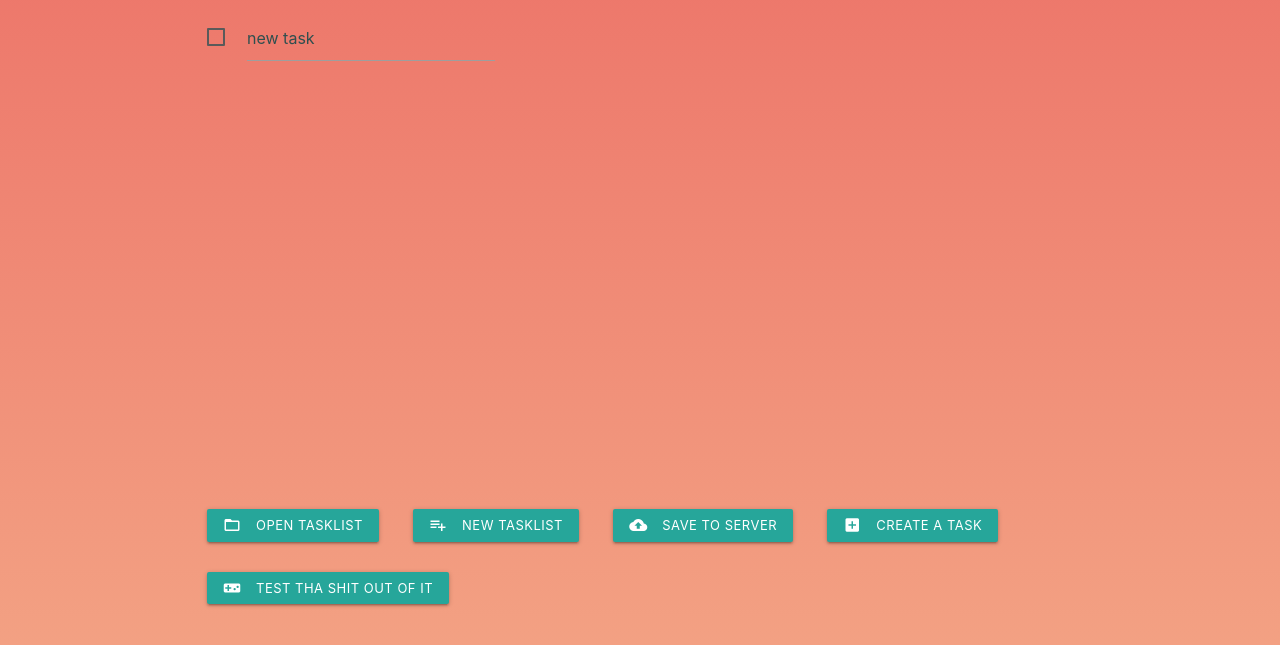
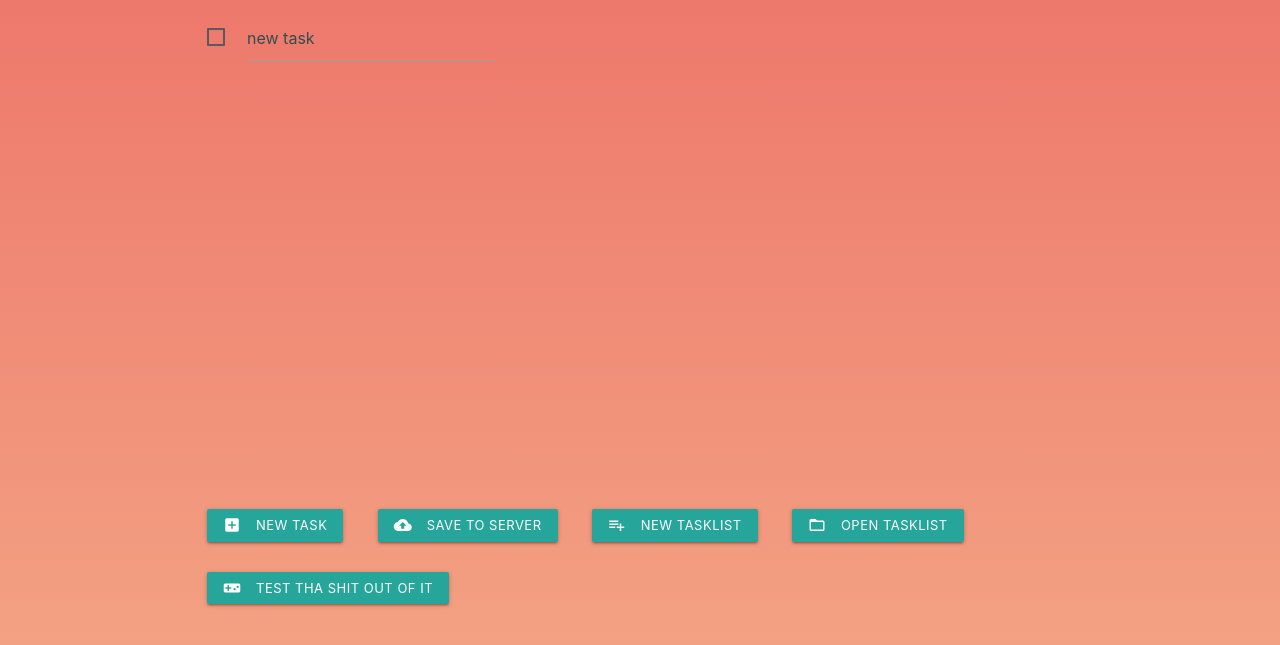
Before and after one commit to puck3000/Web2Projekt, a plain HTML site: page index.html in a window 1280 px wide. Shown: the part 151-796 px from the top of the page. Drawn offline with nearby package versions, Linux system fonts and the light colour scheme.

```diff
--- a/index.html
+++ b/index.html
@@ -16,7 +16,7 @@
 
 
   <script type="text/javascript" src="lib/jquery-3.3.1.js"></script>
-  <script type="text/javascript" src="src/templateStrings.js"></script>
+  <!-- <script type="text/javascript" src="src/templateStrings.js"></script> -->
   <script type="text/javascript" src="src/Task.js"></script>
   <script type="text/javascript" src="src/TaskList.js"></script>
   <script type="text/javascript" src="src/Demo.js"></script>
@@ -29,21 +29,21 @@
   </main>
 
   <footer class="col s12">
-    <a id="openList" class="waves-effect waves-light btn-small ">
-      <i class="material-icons left">folder_open</i>
-      Open Tasklist
+    <a id='createTask' class="waves-effect waves-light btn-small ">
+      <i class="material-icons left">add_box</i>
+      new Task
+    </a>
+    <a id="saveTasks" class="waves-effect waves-light btn-small ">
+      <i class="material-icons left">cloud_upload</i>
+      Save to server
     </a>
     <a id="newList" class="waves-effect waves-light btn-small ">
       <i class="material-icons left">playlist_add</i>
       New Tasklist
     </a>
-    <a id="saveTasks" class="waves-effect waves-light btn-small ">
-      <i class="material-icons left">cloud_upload</i>
-      Save to server
-    </a>
-    <a id='createTask' class="waves-effect waves-light btn-small ">
-      <i class="material-icons left">add_box</i>
-      Create a task
+    <a id="openList" class="waves-effect waves-light btn-small ">
+      <i class="material-icons left">folder_open</i>
+      Open Tasklist
     </a>
     <a class="waves-effect waves-light btn-small" href="SpecRunner.html" target="_blank" rel="noopener">
       <i class="material-icons left">videogame_asset</i>
```
